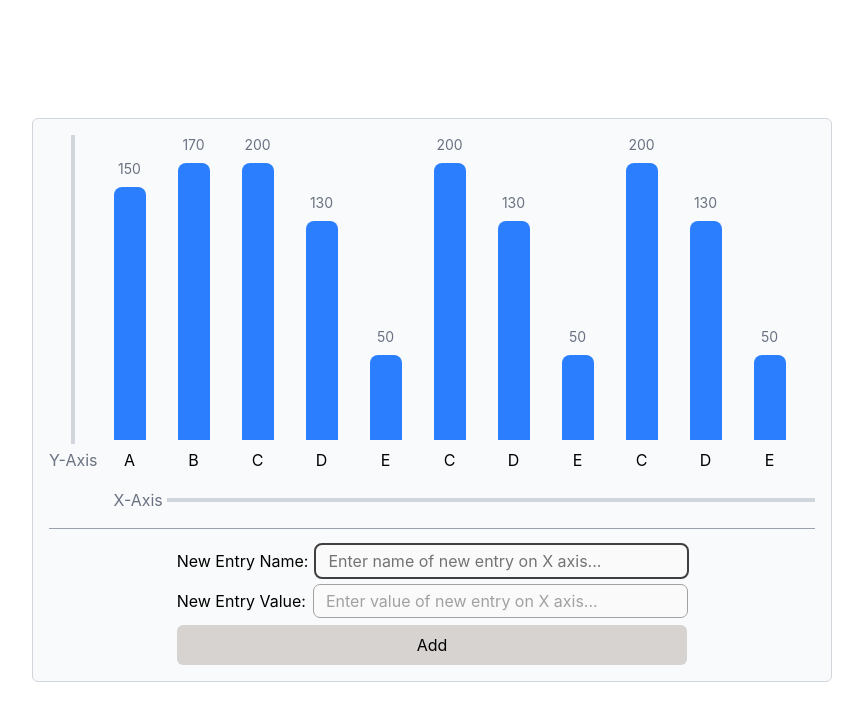
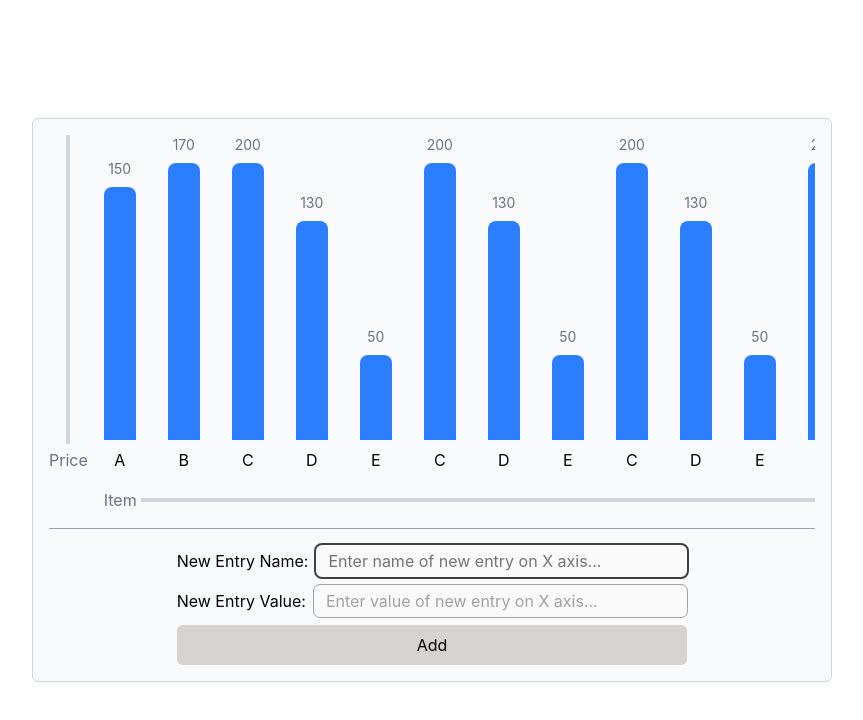
Before and after one commit to Himanshu-Sorathiya-Simform/LMS-04-BAR-CHART-GENERATOR, a React (Vite) app: page / in a window 1280 px wide. Shown: the top 720 px of the page, without its empty margins (208-1071 px from the left). Built offline with nearby package versions, Linux system fonts and the light colour scheme.

Commit message:
add labels for dynamic labelling of graph

```diff
--- a/src/components/BarContainer.tsx
+++ b/src/components/BarContainer.tsx
@@ -1,10 +1,19 @@
-import { useRef } from "react";
+import { useRef, useState } from "react";
 import Bar from "./Bar.tsx";
+
+interface Data {
+	labelX: string;
+	labelY: string;
+	points: { name: string; value: number }[];
+}
 
 function BarContainer() {
 	const containerRef = useRef<HTMLDivElement>(null);
 
-	const data = [
+	const [data, setData] = useState<Data>({
+		labelX: "Item",
+		labelY: "Price",
+		points: [
 			{
 				name: "A",
 				value: 150,
@@ -73,19 +82,20 @@ function BarContainer() {
 				name: "E",
 				value: 50,
 			},
-	];
+		],
+	});
 
-	const maximumPoint = Math.max(...data.map((p) => p.value));
+	const maximumPoint = Math.max(...data.points.map((p) => p.value));
 
 	return (
 		<div
 			ref={containerRef}
 			className="mx-auto grid h-full scrollbar-thin grid-cols-[auto_1fr] grid-rows-[1fr_auto] gap-4 overflow-hidden"
 		>
-			<YAxis />
+			<YAxis labelY={data.labelY} />
 
 			<div className="flex h-full scrollbar-thin scrollbar-gutter-stable gap-8 overflow-x-auto">
-				{data.map((point) => (
+				{data.points.map((point) => (
 					<Bar
 						maximumPoint={maximumPoint}
 						name={point.name}
@@ -96,24 +106,24 @@ function BarContainer() {
 
 			<span className="w-0"></span>
 
-			<XAxis />
+			<XAxis labelX={data.labelX} />
 		</div>
 	);
 }
 
-function YAxis() {
+function YAxis({ labelY = "Y-Axis" }: { labelY?: string }) {
 	return (
 		<div className="flex w-fit flex-col items-center gap-1 text-nowrap">
 			<p className="h-full w-1 bg-gray-300"></p>
-			<span className="text-gray-500">Y-Axis</span>
+			<span className="text-gray-500">{labelY}</span>
 		</div>
 	);
 }
 
-function XAxis() {
+function XAxis({ labelX = "X-Axis" }: { labelX?: string }) {
 	return (
 		<div className="flex items-center gap-1 text-nowrap">
-			<span className="text-gray-500">X-Axis</span>
+			<span className="text-gray-500">{labelX}</span>
 			<p className="h-1 w-full bg-gray-300"></p>
 		</div>
 	);
```
Lines whose indentation alone changed are shown as unchanged.
